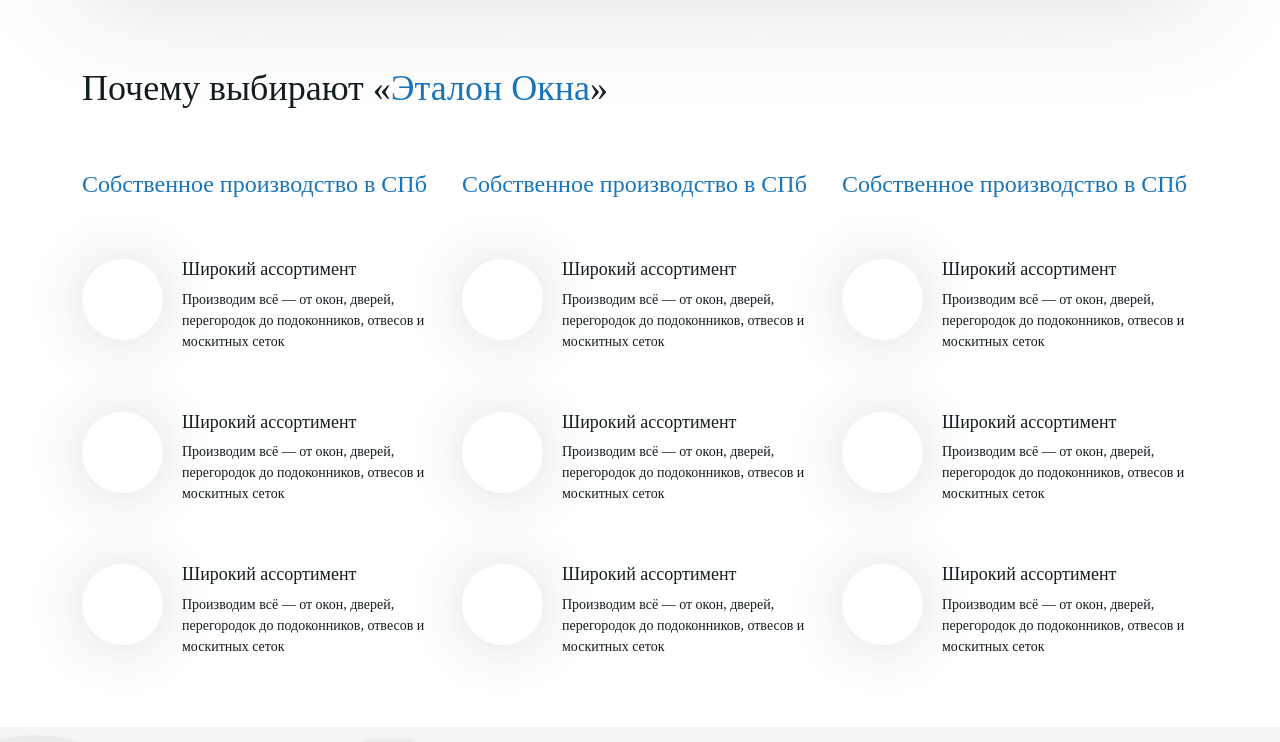
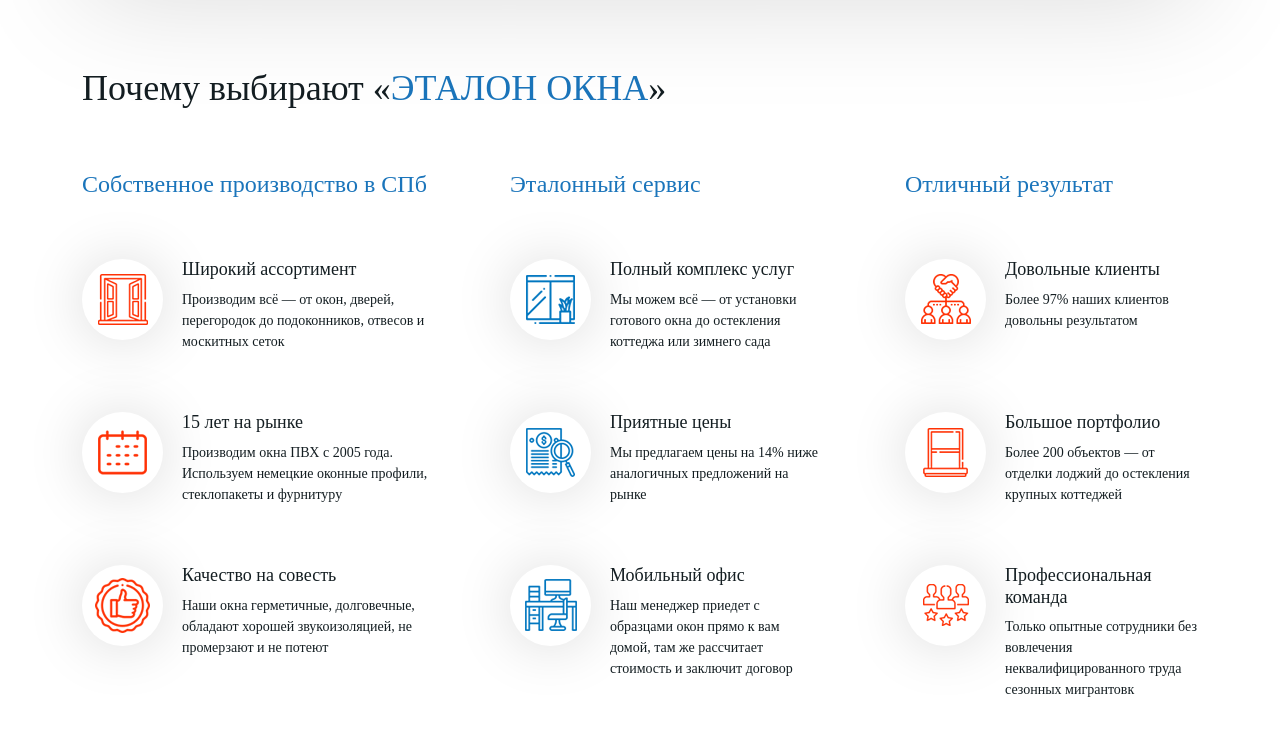
Before and after one commit to Kvodnon/etalon, a plain HTML site: page index.html in a window 1280 px wide. Shown: the part 1018-1760 px from the top of the page. Drawn offline with nearby package versions, Linux system fonts and the light colour scheme.

Commit message:
one more

```diff
--- a/css/style.css
+++ b/css/style.css
@@ -281,6 +281,7 @@ body {
     margin-top: 60px;
 }
 .benefit {
+    min-height: 93px;
     padding-left: 100px;
     position: relative;
 }
@@ -295,6 +296,35 @@ body {
     height: 81px;
     border-radius: 50%;
     box-shadow: 0px 1px 59px 0px rgba(0, 0, 0, 0.15);
+    background-repeat: no-repeat;
+    background-position: center;
+}
+.benefits div:nth-of-type(1) .benefit:nth-of-type(1)::before {
+    background-image: url("../img/benefits1.png");
+}
+.benefits div:nth-of-type(1) .benefit:nth-of-type(2)::before {
+    background-image: url("../img/benefits2.png");
+}
+.benefits div:nth-of-type(1) .benefit:nth-of-type(3)::before {
+    background-image: url("../img/benefits3.png");
+}
+.benefits div:nth-of-type(2) .benefit:nth-of-type(1)::before {
+    background-image: url("../img/benefits4.png");
+}
+.benefits div:nth-of-type(2) .benefit:nth-of-type(2)::before {
+    background-image: url("../img/benefits5.png");
+}
+.benefits div:nth-of-type(2) .benefit:nth-of-type(3)::before {
+    background-image: url("../img/benefits6.png");
+}
+.benefits div:nth-of-type(3) .benefit:nth-of-type(1)::before {
+    background-image: url("../img/benefits7.png");
+}
+.benefits div:nth-of-type(3) .benefit:nth-of-type(2)::before {
+    background-image: url("../img/benefits8.png");
+}
+.benefits div:nth-of-type(3) .benefit:nth-of-type(3)::before {
+    background-image: url("../img/benefits9.png");
 }
 .benefits-title {
     font-size: 24px;
@@ -833,3 +863,9 @@ body {
 .menu-item--children:hover > .menu-link::after {
     background-image: url("../img/angle_orange.png");
 }
+.benefit-col:nth-of-type(2) {
+    padding-left: 60px;
+}
+.benefit-col:nth-of-type(3) {
+    padding-left: 75px;
+}
--- a/index.html
+++ b/index.html
@@ -162,10 +162,10 @@
                 <span class="main-slider-arrow main-slider-next swiper-button-next"></span>
             </div>
 
-            <h2 class="site-title">Почему выбирают «<span class="text--blue">Эталон Окна</span>»</h2>
+            <h2 class="site-title">Почему выбирают «<span class="text--blue">ЭТАЛОН ОКНА</span>»</h2>
 
             <div class="row benefits">
-                <div class="col-4">
+                <div class="col-4 benefit-col">
                     <h3 class="benefits-title benefits__title">Собственное производство в СПб</h3>
 
                     <div class="benefit">
@@ -174,49 +174,49 @@
                     </div>
 
                     <div class="benefit">
-                        <h4 class="benefit-title">Широкий ассортимент</h4>
-                        <p class="benefit-desc benefit__desc">Производим всё — от окон, дверей, перегородок до подоконников, отвесов и москитных сеток</p>
+                        <h4 class="benefit-title">15 лет на рынке</h4>
+                        <p class="benefit-desc benefit__desc">Производим окна ПВХ с 2005 года. Используем немецкие оконные профили, стеклопакеты и фурнитуру</p>
                     </div>
 
                     <div class="benefit">
-                        <h4 class="benefit-title">Широкий ассортимент</h4>
-                        <p class="benefit-desc benefit__desc">Производим всё — от окон, дверей, перегородок до подоконников, отвесов и москитных сеток</p>
+                        <h4 class="benefit-title">Качество на совесть</h4>
+                        <p class="benefit-desc benefit__desc">Наши окна герметичные, долговечные, обладают хорошей звукоизоляцией, не промерзают и не потеют</p>
                     </div>
                 </div>
-                <div class="col-4">
-                    <h3 class="benefits-title benefits__title">Собственное производство в СПб</h3>
+                <div class="col-4 benefit-col">
+                    <h3 class="benefits-title benefits__title">Эталонный сервис</h3>
 
                     <div class="benefit">
-                        <h4 class="benefit-title">Широкий ассортимент</h4>
-                        <p class="benefit-desc benefit__desc">Производим всё — от окон, дверей, перегородок до подоконников, отвесов и москитных сеток</p>
+                        <h4 class="benefit-title">Полный комплекс услуг</h4>
+                        <p class="benefit-desc benefit__desc">Мы можем всё — от установки готового окна до остекления коттеджа или зимнего сада</p>
                     </div>
 
                     <div class="benefit">
-                        <h4 class="benefit-title">Широкий ассортимент</h4>
-                        <p class="benefit-desc benefit__desc">Производим всё — от окон, дверей, перегородок до подоконников, отвесов и москитных сеток</p>
+                        <h4 class="benefit-title">Приятные цены</h4>
+                        <p class="benefit-desc benefit__desc">Мы предлагаем цены на 14% ниже аналогичных предложений на рынке</p>
                     </div>
 
                     <div class="benefit">
-                        <h4 class="benefit-title">Широкий ассортимент</h4>
-                        <p class="benefit-desc benefit__desc">Производим всё — от окон, дверей, перегородок до подоконников, отвесов и москитных сеток</p>
+                        <h4 class="benefit-title">Мобильный офис</h4>
+                        <p class="benefit-desc benefit__desc">Наш менеджер приедет с образцами окон прямо к вам домой, там же рассчитает стоимость и заключит договор</p>
                     </div>
                 </div>
-                <div class="col-4">
-                    <h3 class="benefits-title benefits__title">Собственное производство в СПб</h3>
+                <div class="col-4 benefit-col">
+                    <h3 class="benefits-title benefits__title">Отличный результат</h3>
 
                     <div class="benefit">
-                        <h4 class="benefit-title">Широкий ассортимент</h4>
-                        <p class="benefit-desc benefit__desc">Производим всё — от окон, дверей, перегородок до подоконников, отвесов и москитных сеток</p>
+                        <h4 class="benefit-title">Довольные клиенты</h4>
+                        <p class="benefit-desc benefit__desc">Более 97% наших клиентов довольны результатом</p>
                     </div>
 
                     <div class="benefit">
-                        <h4 class="benefit-title">Широкий ассортимент</h4>
-                        <p class="benefit-desc benefit__desc">Производим всё — от окон, дверей, перегородок до подоконников, отвесов и москитных сеток</p>
+                        <h4 class="benefit-title">Большое портфолио</h4>
+                        <p class="benefit-desc benefit__desc">Более 200 объектов — от отделки лоджий до остекления крупных коттеджей</p>
                     </div>
 
                     <div class="benefit">
-                        <h4 class="benefit-title">Широкий ассортимент</h4>
-                        <p class="benefit-desc benefit__desc">Производим всё — от окон, дверей, перегородок до подоконников, отвесов и москитных сеток</p>
+                        <h4 class="benefit-title">Профессиональная команда</h4>
+                        <p class="benefit-desc benefit__desc">Только опытные сотрудники без вовлечения неквалифицированного труда сезонных мигрантовк</p>
                     </div>
                 </div>
             </div>
```
Also changed, not shown: img/benefits1.png (added), img/benefits2.png (added), img/benefits3.png (added), img/benefits4.png (added), img/benefits5.png (added), img/benefits6.png (added), img/benefits7.png (added), img/benefits8.png (added), img/benefits9.png (added).
